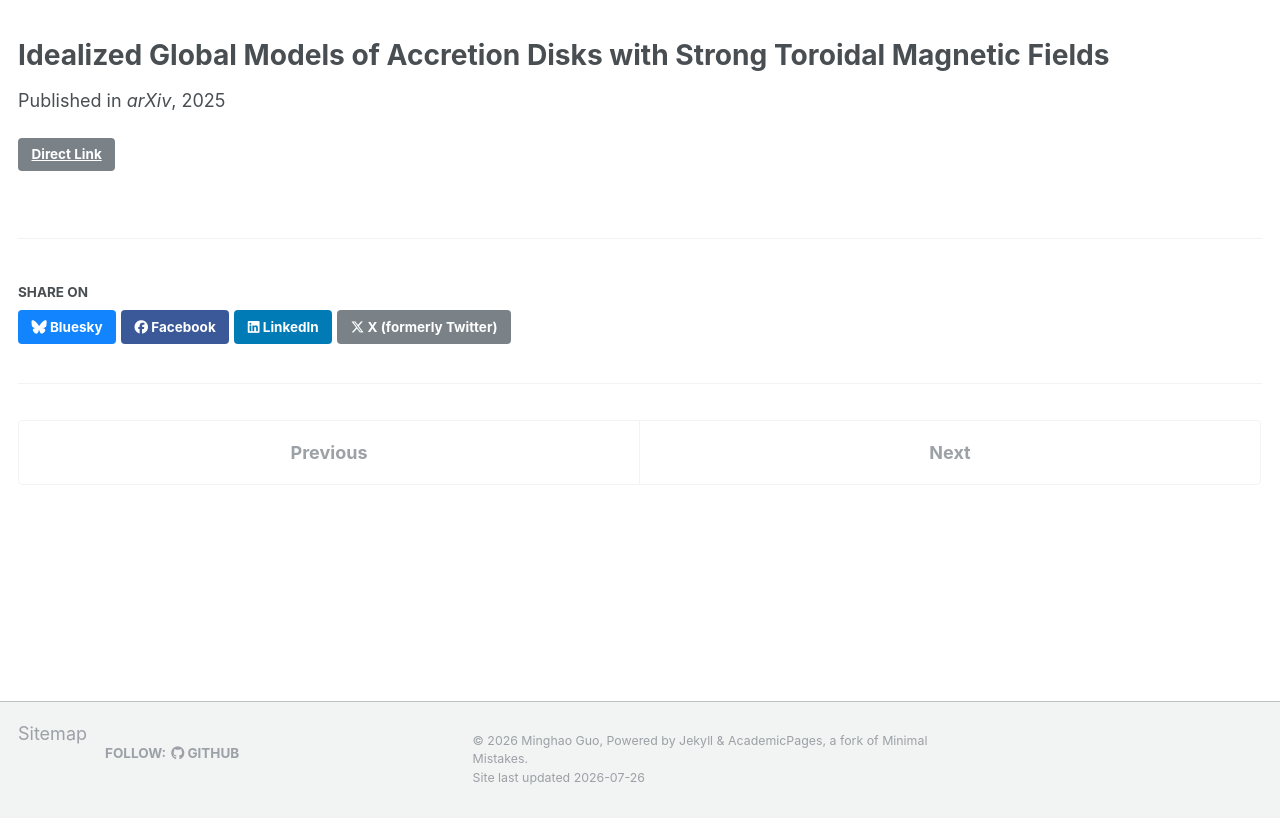
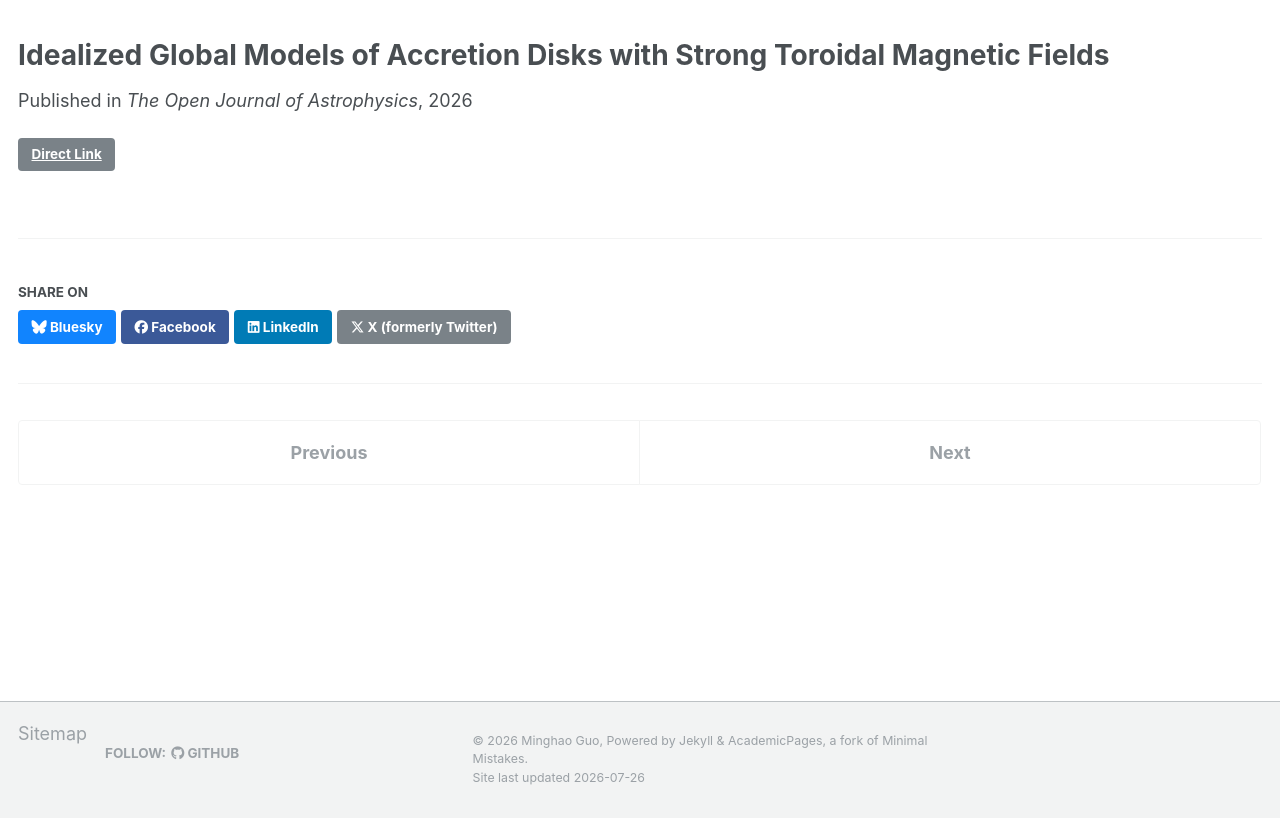
Before and after one commit to mh-guo/mh-guo.github.io, a Jekyll site: the page built from _publications/2025-05-idealized-global-disk.md, in a window 1280 px wide and 1099 px high. Shown: the part 281-1099 px from the top of the window. Built offline with Jekyll 4.4.1, drawn with Linux system fonts in a browser that asks for light colours; a script that is not in the unit is left out.

Commit message:
Update pub mdisk

```diff
--- a/_publications/2025-05-idealized-global-disk.md
+++ b/_publications/2025-05-idealized-global-disk.md
@@ -3,11 +3,12 @@ title: "Idealized Global Models of Accretion Disks with Strong Toroidal Magnetic
 authors: "Minghao Guo, Eliot Quataert, Jonathan Squire, Philip F. Hopkins, and James M. Stone"
 collection: publications
 category: manuscripts
-date: 2025-05-19
-venue: 'arXiv'
-journal: "arXiv:2505.12671 [astro-ph.HE]"
-year: 2025
-link: "https://arxiv.org/abs/2505.12671"
+date: 2026-06-30
+venue: 'The Open Journal of Astrophysics'
+journal: "The Open Journal of Astrophysics, 9, 63966"
+year: 2026
+link: "http://doi.org/10.33232/001c.163966"
+arxiv: "https://arxiv.org/abs/2505.12671"
 ---
 
 <!-- Optional: abstract or additional info -->
```
Also changed, not shown: _pages/about.md (+2 -1 lines).
